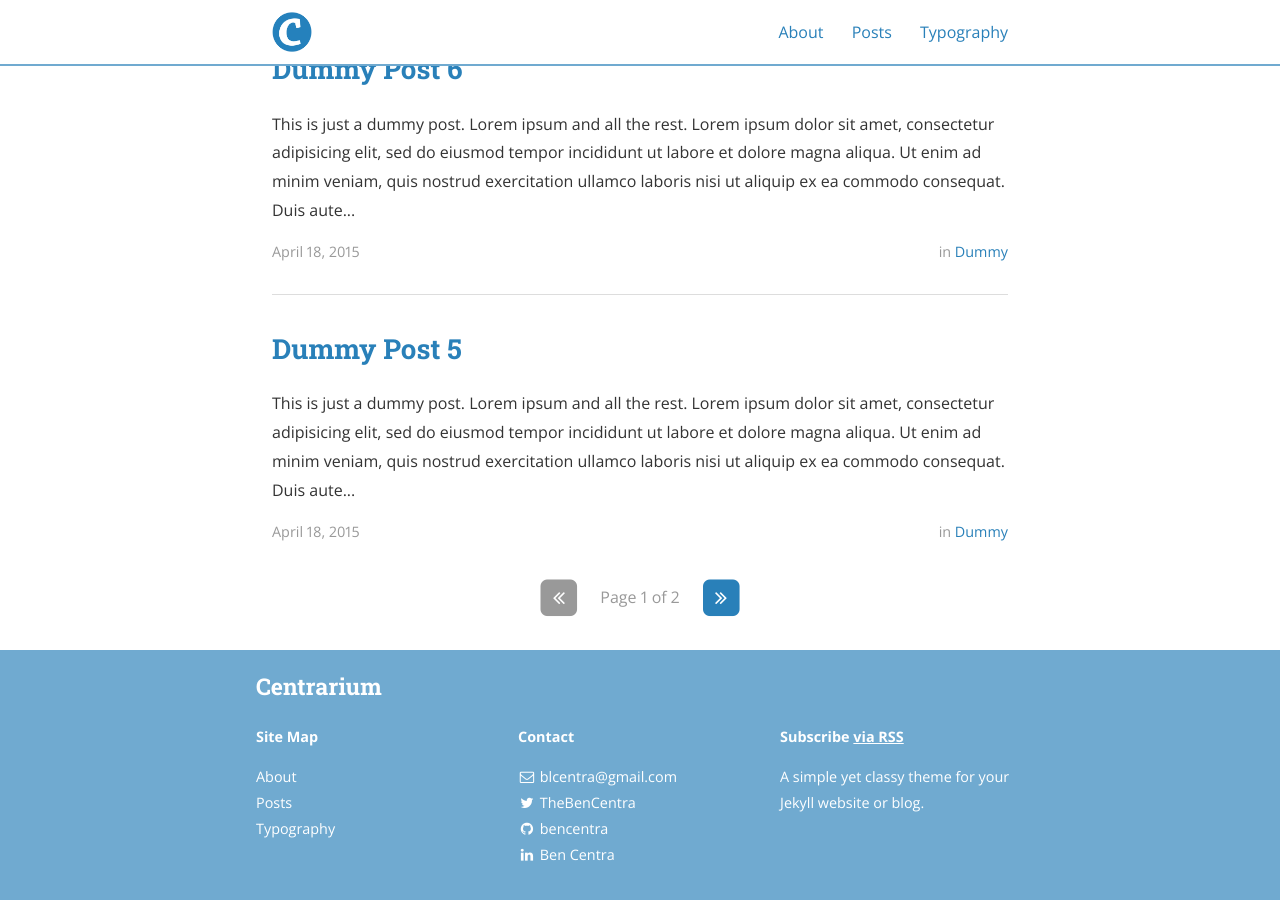
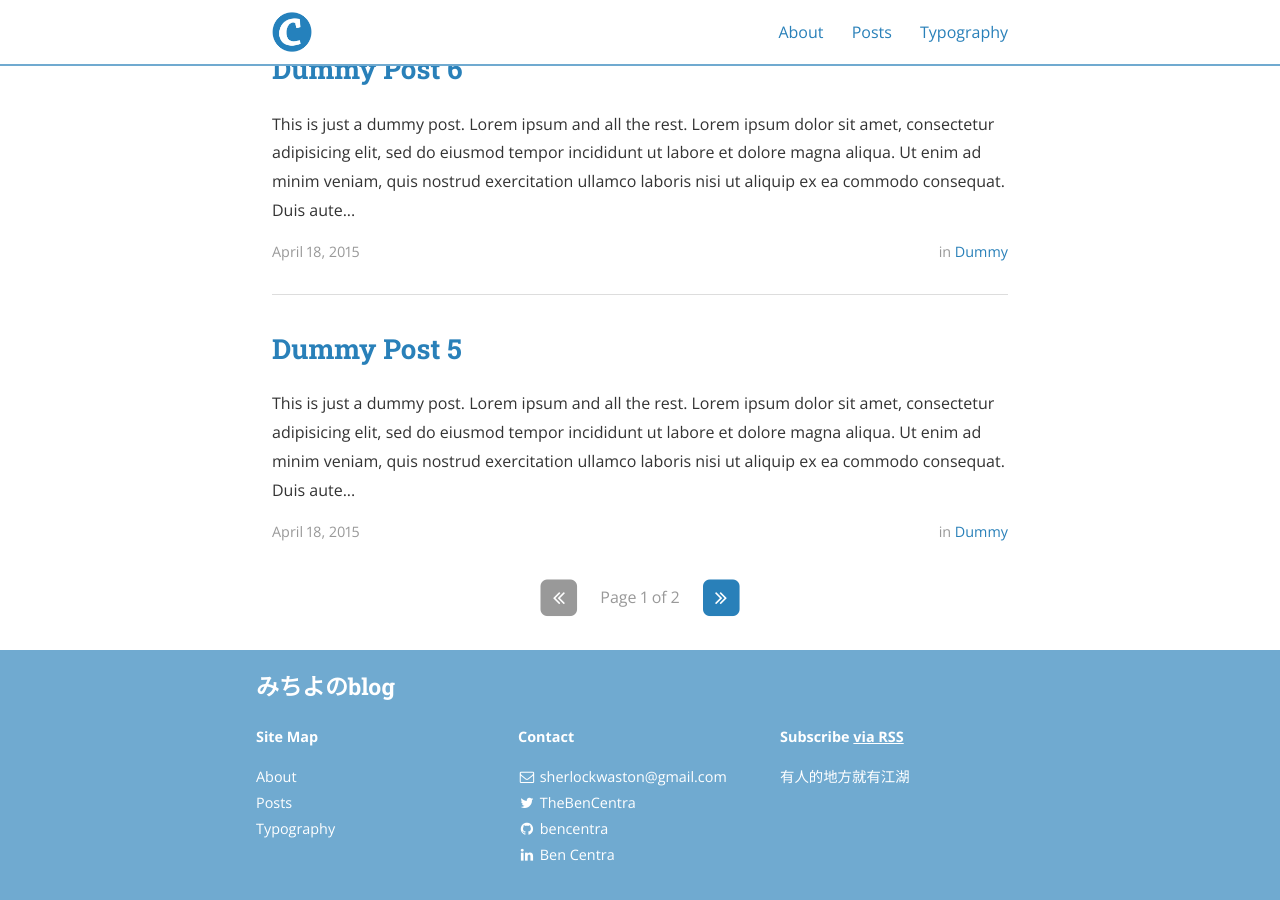
Before and after one commit to petrarow/petrarow.github.io, a Jekyll site: the page built from index.html, in a window 1280 px wide and 900 px high, scrolled down 1275 px. Built offline with Jekyll 4.4.1, drawn with Linux system fonts in a browser that asks for light colours; nearby versions of some CDN libraries; the list of posts is cut into pages by our own code; some of the changed text lies outside the part shown.

Commit message:
Update _config.yml

```diff
--- a/_config.yml
+++ b/_config.yml
@@ -9,12 +9,12 @@ exclude:
   - "/vendor/"
 
 # Site settings
-title: Centrarium
-subtitle: "A simple yet classy theme for your Jekyll website or blog"
-email: blcentra@gmail.com
-name: Ben Centra
+title: みちよのblog
+subtitle: "あの、ちょとう"
+email: sherlockwaston@gmail.com
+name: rows＆みちよ
 description: >
-  A simple yet classy theme for your Jekyll website or blog.
+  有人的地方就有江湖
 # Base URL of site (i.e. /blog). It should always start with a slash,
 # and never end with a slash. Set it to a blank value if hosting at the
 # root of your server.
```
